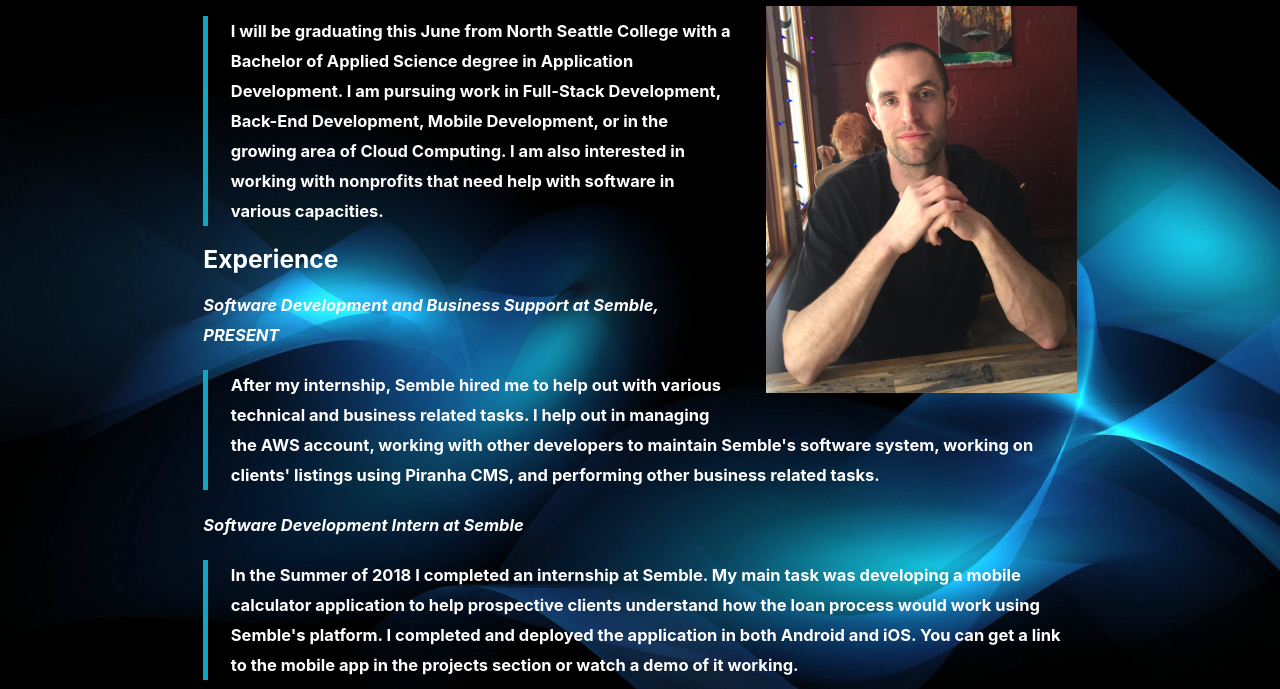
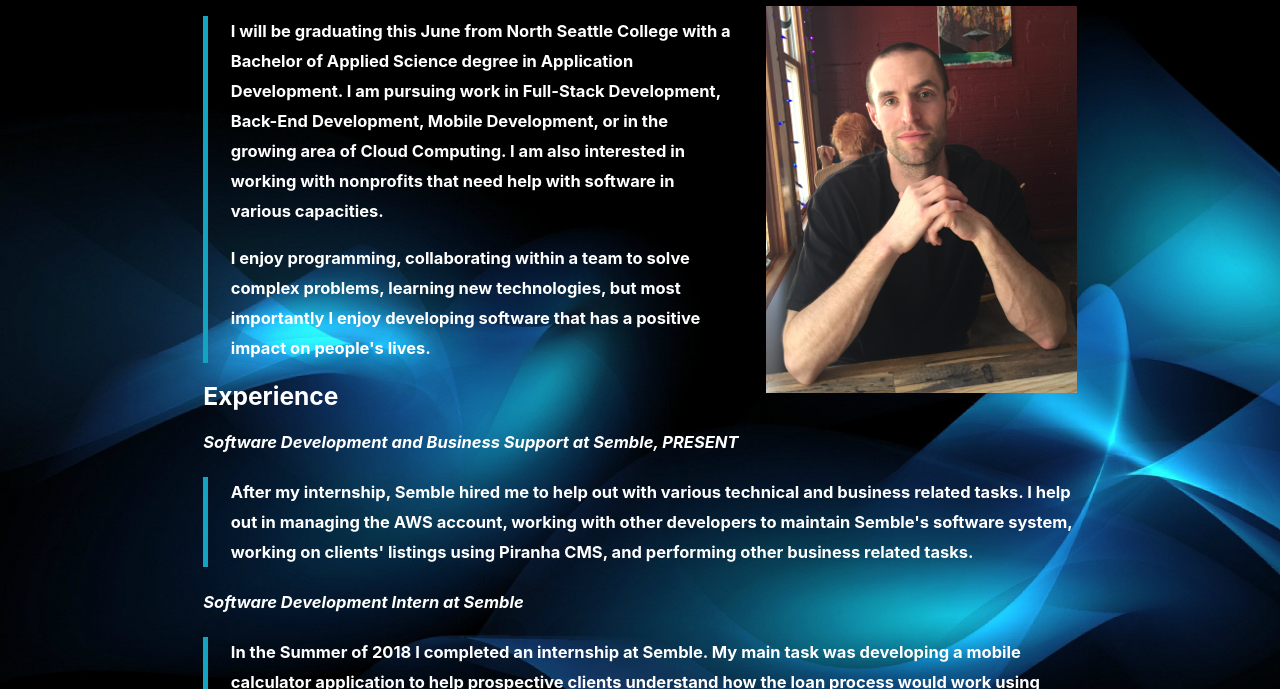
Before and after one commit to T-travis/portfolio, a website: page index.html in a window 1280 px wide. Both pictures are taken after a click on the link "About Me". Shown: the part 111-800 px from the top of the page. Drawn offline with nearby package versions, Linux system fonts and the light colour scheme.

```diff
--- a/index.html
+++ b/index.html
@@ -13,7 +13,7 @@
 	<link rel="stylesheet" type="text/css" href="./node_modules/materialize-css/dist/css/materialize.min.css" />
 	<link rel="stylesheet" type="text/css" href="css/custom-styles.css" />
 
-	<title>Portfolio</title>
+	<title>Travis' Portfolio</title>
 
 </head>
 
@@ -137,6 +137,10 @@
 								pursuing work in Full-Stack Development, Back-End Development, Mobile Development,
 								or in the growing area of Cloud Computing. I am also interested in working with
 								nonprofits that need help with software in various capacities.
+							</p>
+							<p>
+								I enjoy programming, collaborating within a team to solve complex problems, learning new technologies,
+								but most importantly I enjoy developing software that has a positive impact on people's lives.
 							</p>
 						</blockquote>
 						<h5><b>Experience</b></h5>
```
Also changed, not shown: t-mobile.html (+5 -1 lines), 1 other file.
